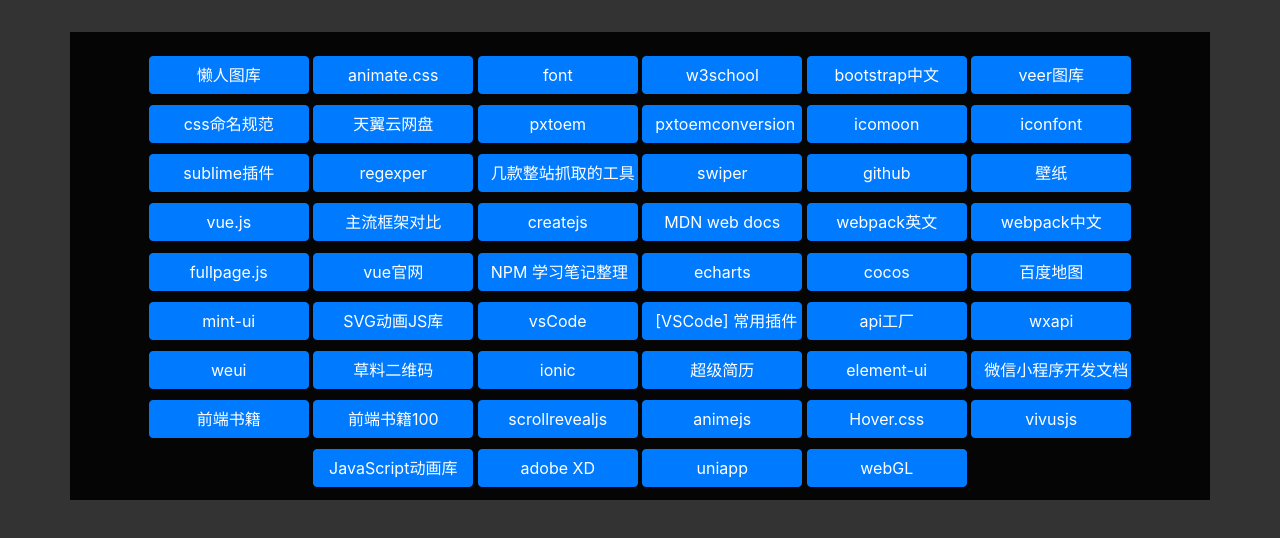
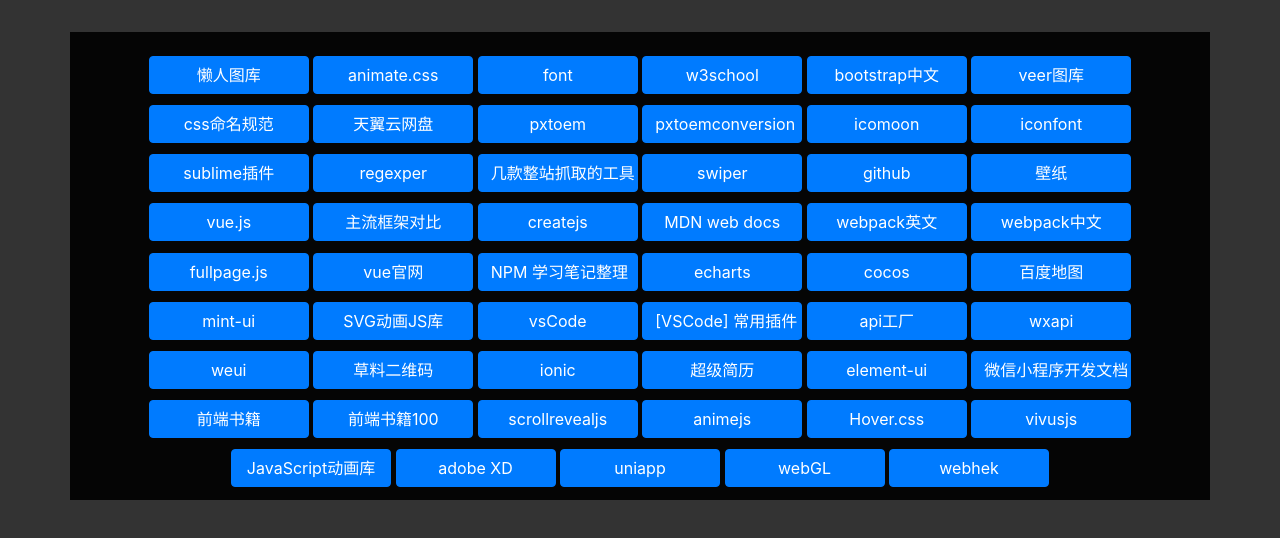
Before and after one commit to spiritGo/weblink, a plain HTML site: page index.html in a window 1280 px wide. Drawn offline with nearby package versions, Linux system fonts and the light colour scheme.

Commit message:
add webhek

```diff
--- a/index.html
+++ b/index.html
@@ -236,7 +236,7 @@
         class="btn btn-primary w-10"
         >webGL</a
       >
-      <!-- <a href="https://cli.im/" class="btn btn-primary w-10">草料二维码</a>  -->
+      <a href="http://www.webhek.com/" class="btn btn-primary w-10">webhek</a>
       <!-- <a href="https://cli.im/" class="btn btn-primary w-10">草料二维码</a>  -->
       <!-- <a href="https://cli.im/" class="btn btn-primary w-10">草料二维码</a>  -->
       <!-- <a href="https://cli.im/" class="btn btn-primary w-10">草料二维码</a>  -->
```
